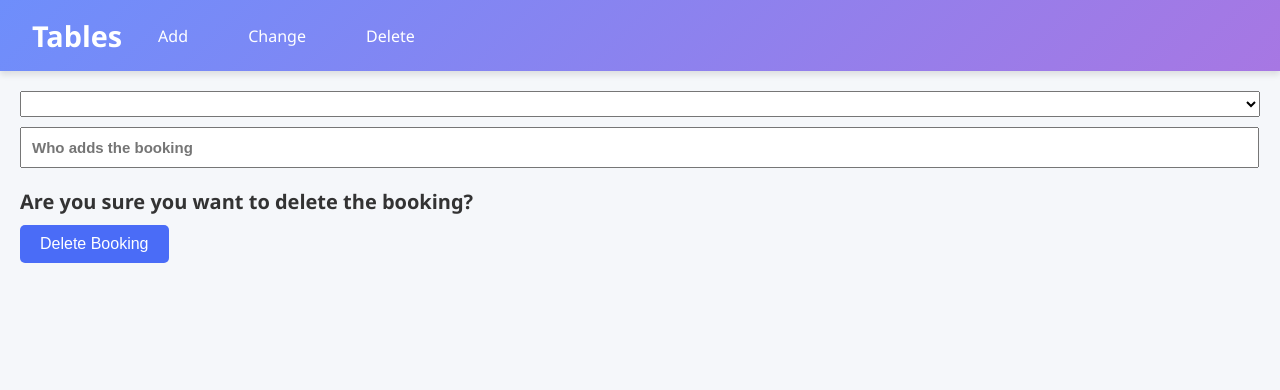
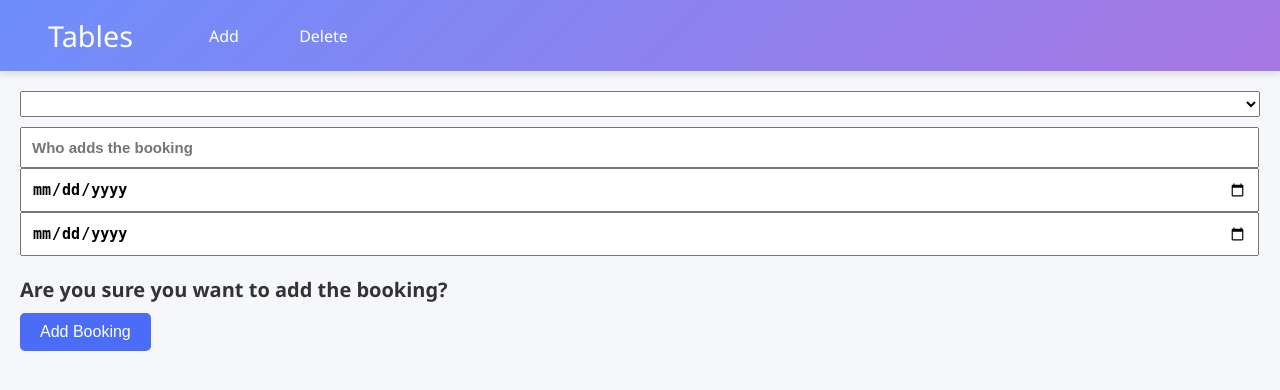
Before and after one commit to sabuka-dumbo/Reseption-tables, a Django app: template administration/tables/templates/add.html in a window 1280 px wide. Shown: the top 390 px of the page. Run offline with Django 3.2, Linux system fonts and the light colour scheme; the template is opened without the code that fills it, so the values that code supplies are empty.

Commit message:
Aug 11, 2025, 9:57 AM

```diff
--- a/administration/tables/static/add.js
+++ b/administration/tables/static/add.js
@@ -17,8 +17,6 @@ fetch("/get_rooms/", {
         `;
         select_input.appendChild(booking_div);
     }
-
-    console.log(data.bookings);
 })
 .catch(error => {
     console.error('Error:', error);
--- a/administration/tables/templates/add.html
+++ b/administration/tables/templates/add.html
@@ -10,12 +10,11 @@
     </head>
     <body>
         <nav class="navigation">
-            <h1>Tables</h1>
+            <h1><a href="{% url 'index' %}">Tables</a></h1>
 
             <div style="margin-left: 20px; display: inline-block;">
-                <a href="">Add</a>
-                <a href="">Change</a>
-                <a href="">Delete</a>
+                <a href="{% url 'add_booking' %}">Add</a>
+                <a href="{% url 'delete_booking' %}">Delete</a>
             </div>
         </nav>
 
@@ -26,10 +25,13 @@
                 </select>
 
                 <input type="text" name="who_added" required placeholder="Who adds the booking" min="4">
+
+                <input type="date" name="check_in_date" id="check_in_date" required>
+                <input type="date" name="check_out_date" id="check_out_date" required>
             </div>
 
-            <h1>Are you sure you want to delete the booking?</h1>
-            <button type="submit">Delete Booking</button>
+            <h1>Are you sure you want to add the booking?</h1>
+            <button type="submit">Add Booking</button>
         </form>
 
         <script src="{% static 'add.js' %}"></script>
--- a/administration/tables/views.py
+++ b/administration/tables/views.py
@@ -70,9 +70,7 @@ def add_booking(request):
 def get_rooms(request):
     if request.method == "POST":
         try:
-            json.loads(request.body)
-            rooms = Room.objects.all().values('id', 'room_number')
-
+            rooms = list(Room.objects.all().values('id', 'room_number'))
             return JsonResponse({"rooms": rooms})
         except json.JSONDecodeError as e:
             return JsonResponse({"error": str(e)}, status=400)
```
Also changed, not shown: administration/tables/templates/delete.html (+3 -4 lines), administration/tables/templates/index.html (+3 -4 lines).
